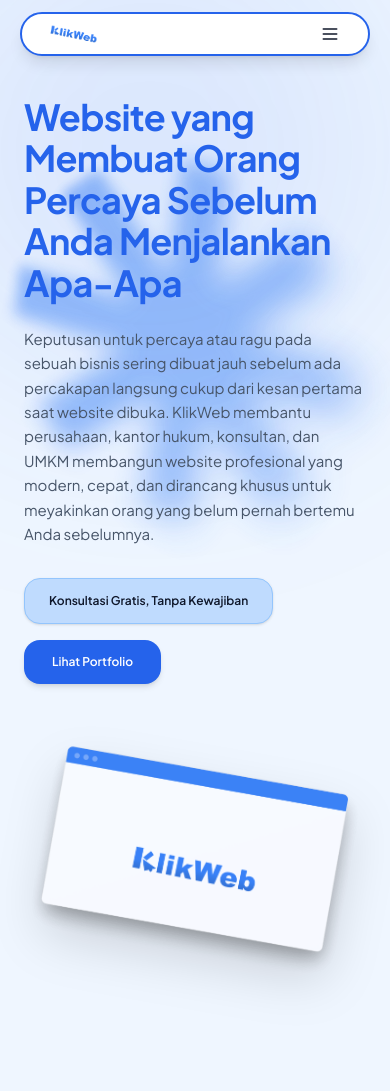
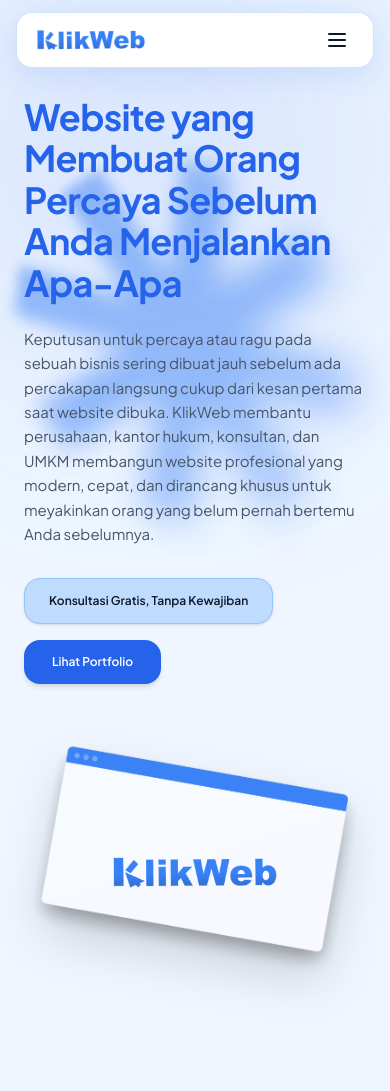
Before and after one commit to adrianfirmansyah24/klikweb1, a Laravel app: page / in a window 390 px wide. Shown: the top 1091 px of the page. Run offline with Laravel 12, Linux system fonts and the light colour scheme; style sheets or scripts are compiled from the project's sources.

Commit message:
perbaiki: logo lurus, polish navbar & hero, responsive + CTA

```diff
--- a/resources/css/app.css
+++ b/resources/css/app.css
@@ -2,6 +2,16 @@
 
 html {
     scroll-behavior: smooth;
+}
+
+/* Offset anchor targets so the fixed navbar does not overlap section headings */
+section[id],
+[id="home"],
+[id="about"],
+[id="services"],
+[id="portfolio"],
+[id="contact"] {
+    scroll-margin-top: 90px;
 }
 
 @theme {
--- a/resources/views/components/hero.blade.php
+++ b/resources/views/components/hero.blade.php
@@ -31,11 +31,9 @@
             <div class="relative flex items-center justify-center lg:justify-end pt-6 lg:pt-0">
                 <div class="relative z-10 w-full max-w-[480px] sm:max-w-[540px] drop-shadow-2xl">
                     <div class="relative transition-transform duration-500 hover:scale-[1.02]">
-                        <!-- Tilted Frame Image home2.png -->
                         <img src="{{ asset('images/compro/home2.png') }}" alt="KlikWeb Browser Preview" class="w-full h-auto drop-shadow-xl">
-                        <!-- Centered Logo Overlay inside the browser frame -->
-                        <div class="absolute inset-0 flex items-center justify-center p-8 pt-12">
-                            <img src="{{ asset('images/compro/logo.png') }}" alt="KlikWeb Logo" class="h-16 sm:h-20 lg:h-24 w-auto object-contain">
+                        <div class="absolute inset-0 flex items-center justify-center px-6 pt-14 sm:pt-16 pb-8">
+                            <img src="{{ asset('images/compro/logo.png') }}" alt="KlikWeb Logo" class="w-3/5 sm:w-3/5 h-auto object-contain">
                         </div>
                     </div>
                 </div>
--- a/resources/views/components/navbar.blade.php
+++ b/resources/views/components/navbar.blade.php
@@ -1,26 +1,63 @@
-<nav class="fixed top-0 left-0 right-0 z-50 flex justify-center pt-3 lg:pt-5">
-    <div class="w-full max-w-7xl mx-5 lg:mx-10 bg-white border-2 border-[#2563EB] shadow-lg rounded-full flex items-center justify-between px-5 lg:px-8 h-11 lg:h-[52px]">
-        <a href="#" class="flex-shrink-0">
-            <img src="{{ asset('images/compro/logo.png') }}" alt="KlikWeb" class="h-6 sm:h-7 lg:h-8 w-auto">
+<nav class="fixed top-0 left-0 right-0 z-50 flex justify-center px-0 mt-3 sm:mt-4 lg:mt-5">
+    <div class="w-full max-w-7xl mx-4 sm:mx-6 lg:mx-10 bg-white border border-[#2563EB]/20 shadow-[0_8px_30px_rgba(37,99,235,0.12)] rounded-2xl flex items-center justify-between px-4 sm:px-6 lg:px-8 h-14 sm:h-16">
+        <a href="#home" class="flex-shrink-0 flex items-center group" aria-label="KlikWeb Beranda">
+            <img src="{{ asset('images/compro/logo.png') }}" alt="KlikWeb" class="h-7 sm:h-8 lg:h-9 w-auto transition-transform duration-300 group-hover:scale-105">
         </a>
-        <div class="hidden md:flex items-center gap-5 lg:gap-7">
-            <a href="#home" class="text-[#0F172A] font-semibold text-xs lg:text-sm hover:text-[#2563EB] transition-all duration-300">Home</a>
-            <a href="#about" class="text-[#475569] font-semibold text-xs lg:text-sm hover:text-[#2563EB] transition-all duration-300">About</a>
-            <a href="#services" class="text-[#475569] font-semibold text-xs lg:text-sm hover:text-[#2563EB] transition-all duration-300">Services</a>
-            <a href="#portfolio" class="text-[#475569] font-semibold text-xs lg:text-sm hover:text-[#2563EB] transition-all duration-300">Portofolio</a>
+        <div class="hidden md:flex items-center gap-6 lg:gap-8">
+            <a href="#home" class="text-[#0F172A] font-semibold text-sm hover:text-[#2563EB] transition-colors duration-300">Home</a>
+            <a href="#about" class="text-[#475569] font-semibold text-sm hover:text-[#2563EB] transition-colors duration-300">About</a>
+            <a href="#services" class="text-[#475569] font-semibold text-sm hover:text-[#2563EB] transition-colors duration-300">Services</a>
+            <a href="#portfolio" class="text-[#475569] font-semibold text-sm hover:text-[#2563EB] transition-colors duration-300">Portofolio</a>
+            <a href="#contact" class="ml-2 inline-flex items-center justify-center px-5 py-2.5 bg-[#2563EB] text-white text-sm font-semibold rounded-xl shadow-md hover:bg-[#1D4ED8] transition-all duration-300">Konsultasi Gratis</a>
         </div>
-        <button class="md:hidden p-2" onclick="document.getElementById('mobile-menu').classList.toggle('hidden')">
-            <svg class="w-5 h-5 text-[#0F172A]" fill="none" stroke="currentColor" viewBox="0 0 24 24">
+        <button id="mobile-toggle" class="md:hidden p-2 rounded-lg hover:bg-[#EFF6FF] transition-colors duration-200" aria-label="Buka menu" aria-expanded="false" aria-controls="mobile-menu">
+            <svg id="icon-open" class="w-6 h-6 text-[#0F172A]" fill="none" stroke="currentColor" viewBox="0 0 24 24">
                 <path stroke-linecap="round" stroke-linejoin="round" stroke-width="2" d="M4 6h16M4 12h16M4 18h16"/>
+            </svg>
+            <svg id="icon-close" class="hidden w-6 h-6 text-[#0F172A]" fill="none" stroke="currentColor" viewBox="0 0 24 24">
+                <path stroke-linecap="round" stroke-linejoin="round" stroke-width="2" d="M6 18L18 6M6 6l12 12"/>
             </svg>
         </button>
     </div>
-    <div id="mobile-menu" class="hidden md:hidden absolute top-full left-5 right-5 mt-2 bg-white border border-[#2563EB] rounded-2xl shadow-lg">
-        <div class="px-6 py-4 space-y-3">
-            <a href="#home" class="block py-2 text-[#0F172A] font-semibold text-sm">Home</a>
-            <a href="#about" class="block py-2 text-[#475569] font-semibold text-sm">About</a>
-            <a href="#services" class="block py-2 text-[#475569] font-semibold text-sm">Services</a>
-            <a href="#portfolio" class="block py-2 text-[#475569] font-semibold text-sm">Portofolio</a>
+    <div id="mobile-menu" class="hidden md:hidden absolute top-full left-4 right-4 sm:left-6 sm:right-6 mt-2 bg-white border border-[#2563EB]/20 rounded-2xl shadow-xl overflow-hidden">
+        <div class="px-6 py-5 space-y-1">
+            <a href="#home" class="mobile-link block py-3 text-[#0F172A] font-semibold text-sm border-b border-slate-100">Home</a>
+            <a href="#about" class="mobile-link block py-3 text-[#475569] font-semibold text-sm border-b border-slate-100">About</a>
+            <a href="#services" class="mobile-link block py-3 text-[#475569] font-semibold text-sm border-b border-slate-100">Services</a>
+            <a href="#portfolio" class="mobile-link block py-3 text-[#475569] font-semibold text-sm border-b border-slate-100">Portofolio</a>
+            <a href="#contact" class="mobile-link mt-3 flex items-center justify-center py-3 bg-[#2563EB] text-white font-semibold text-sm rounded-xl shadow-md">
+                Konsultasi Gratis
+            </a>
         </div>
     </div>
 </nav>
+
+<script>
+document.addEventListener('DOMContentLoaded', function () {
+    var toggle = document.getElementById('mobile-toggle');
+    var menu = document.getElementById('mobile-menu');
+    var iconOpen = document.getElementById('icon-open');
+    var iconClose = document.getElementById('icon-close');
+
+    function closeMenu() {
+        menu.classList.add('hidden');
+        iconOpen.classList.remove('hidden');
+        iconClose.classList.add('hidden');
+        toggle.setAttribute('aria-expanded', 'false');
+    }
+
+    if (toggle) {
+        toggle.addEventListener('click', function () {
+            var isHidden = menu.classList.contains('hidden');
+            menu.classList.toggle('hidden');
+            iconOpen.classList.toggle('hidden');
+            iconClose.classList.toggle('hidden');
+            toggle.setAttribute('aria-expanded', isHidden ? 'true' : 'false');
+        });
+    }
+
+    document.querySelectorAll('.mobile-link').forEach(function (link) {
+        link.addEventListener('click', closeMenu);
+    });
+});
+</script>
--- a/resources/views/components/pricing.blade.php
+++ b/resources/views/components/pricing.blade.php
@@ -43,7 +43,7 @@
             </div>
 
             <!-- Paket Growth (Blue Featured Card) -->
-            <div class="bg-[#2563EB] text-white rounded-3xl p-8 flex flex-col justify-between shadow-2xl relative border-2 border-blue-400 scale-[1.02]">
+            <div class="bg-[#2563EB] text-white rounded-3xl p-8 flex flex-col justify-between shadow-2xl relative border-2 border-blue-400 scale-100 md:scale-[1.02]">
                 <div class="absolute -top-3.5 right-6 bg-[#BFDBFE] text-[#0F172A] text-[11px] font-bold tracking-wider uppercase px-3.5 py-1 rounded-full shadow-sm">
                     PALING FLEKSIBEL
                 </div>
```
Also changed, not shown: public/images/compro/logo.png.
